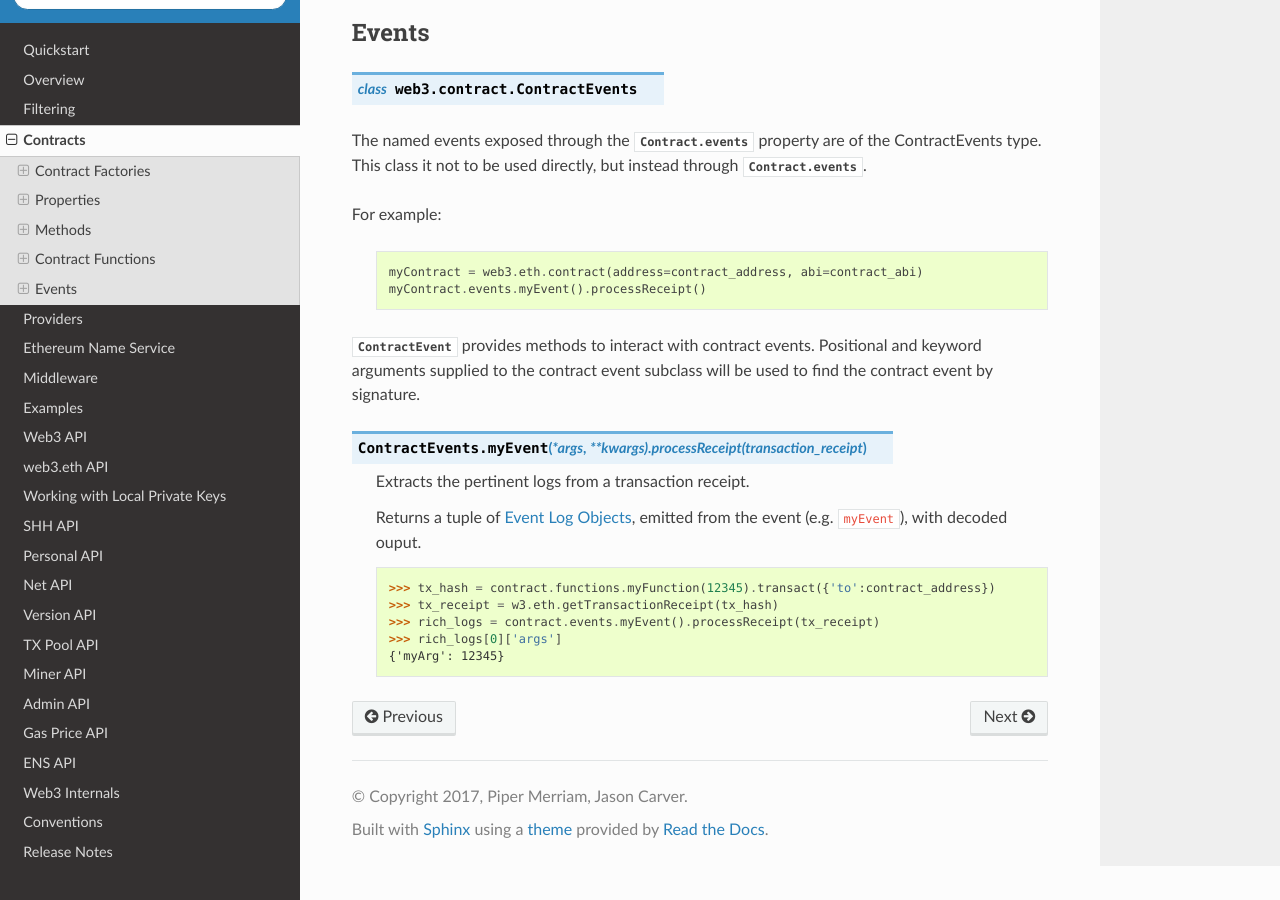
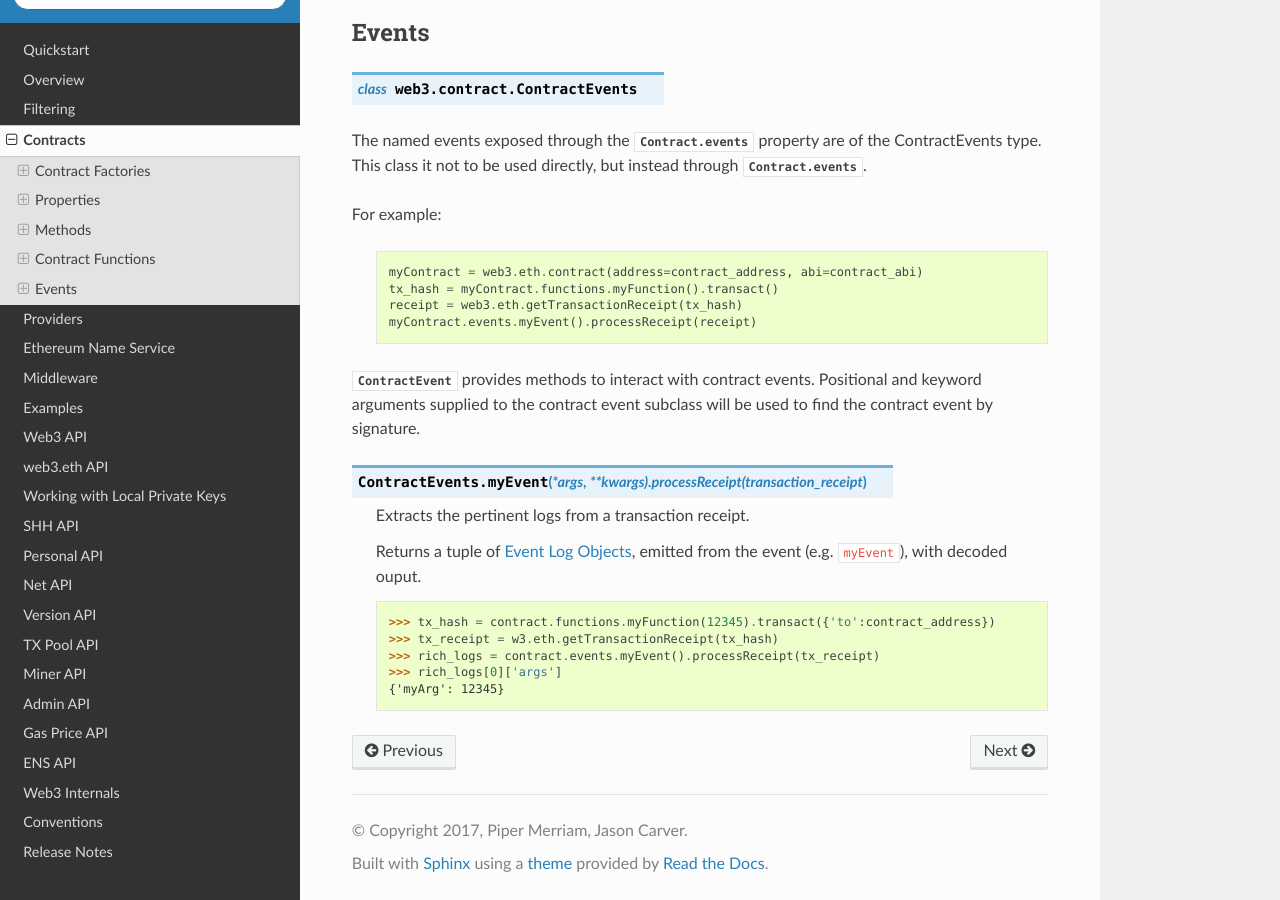
Before and after one commit to shuziren/web3.py, a Sphinx documentation site: the page built from docs/contracts.rst, in a window 1280 px wide and 900 px high, scrolled down 6934 px. Built offline with Sphinx 7.4.7 and the Read the Docs theme 2.0.0, drawn with Linux system fonts in a browser that asks for light colours.

Commit message:
Update processReceipt example

```diff
--- a/docs/contracts.rst
+++ b/docs/contracts.rst
@@ -388,7 +388,9 @@ For example:
     .. code-block:: python
 
         myContract = web3.eth.contract(address=contract_address, abi=contract_abi)
-        myContract.events.myEvent().processReceipt()
+        tx_hash = myContract.functions.myFunction().transact()
+        receipt = web3.eth.getTransactionReceipt(tx_hash)
+        myContract.events.myEvent().processReceipt(receipt)
 
 :py:class:`ContractEvent` provides methods to interact with contract events. Positional and keyword arguments supplied to the contract event subclass will be used to find the contract event by signature.
 
```
